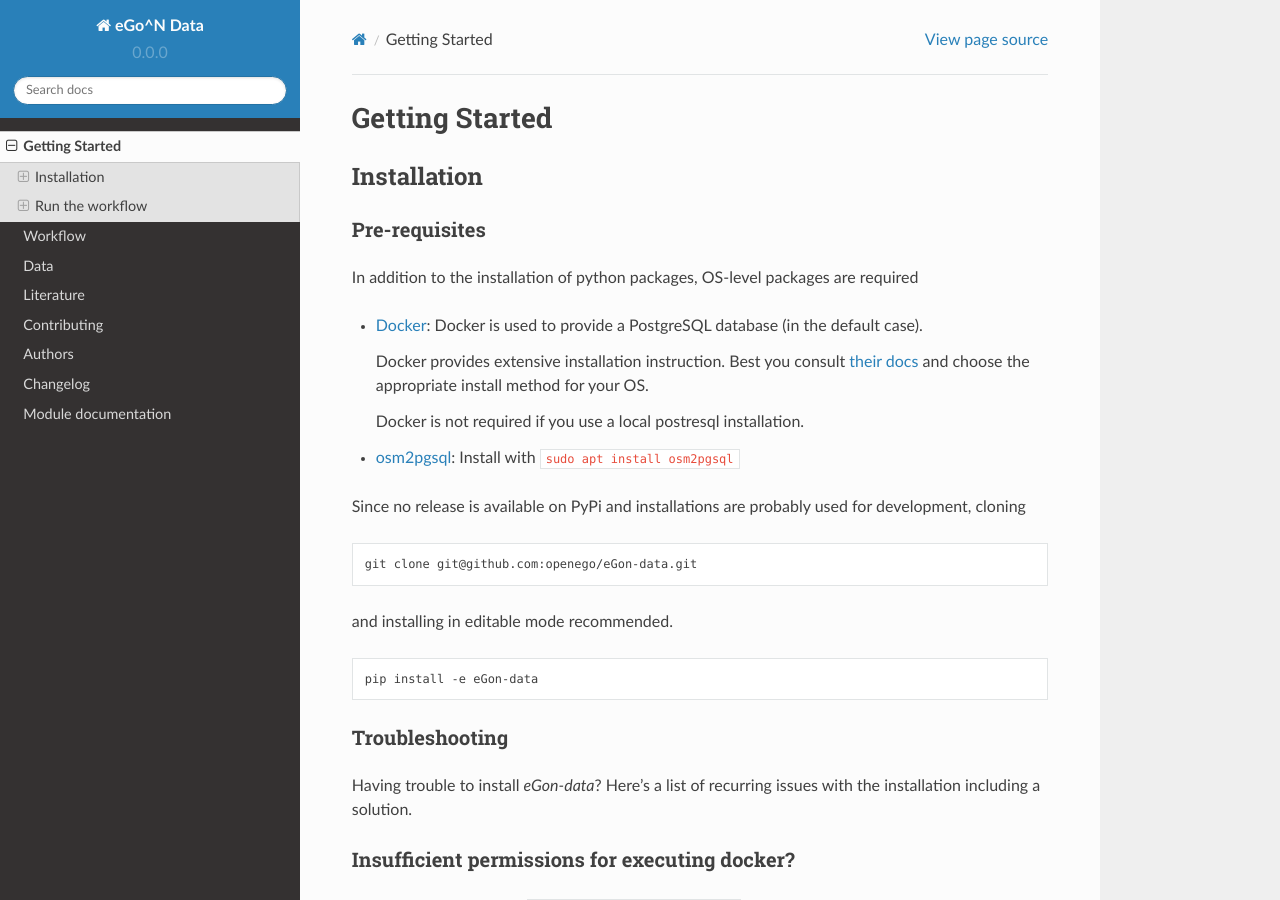
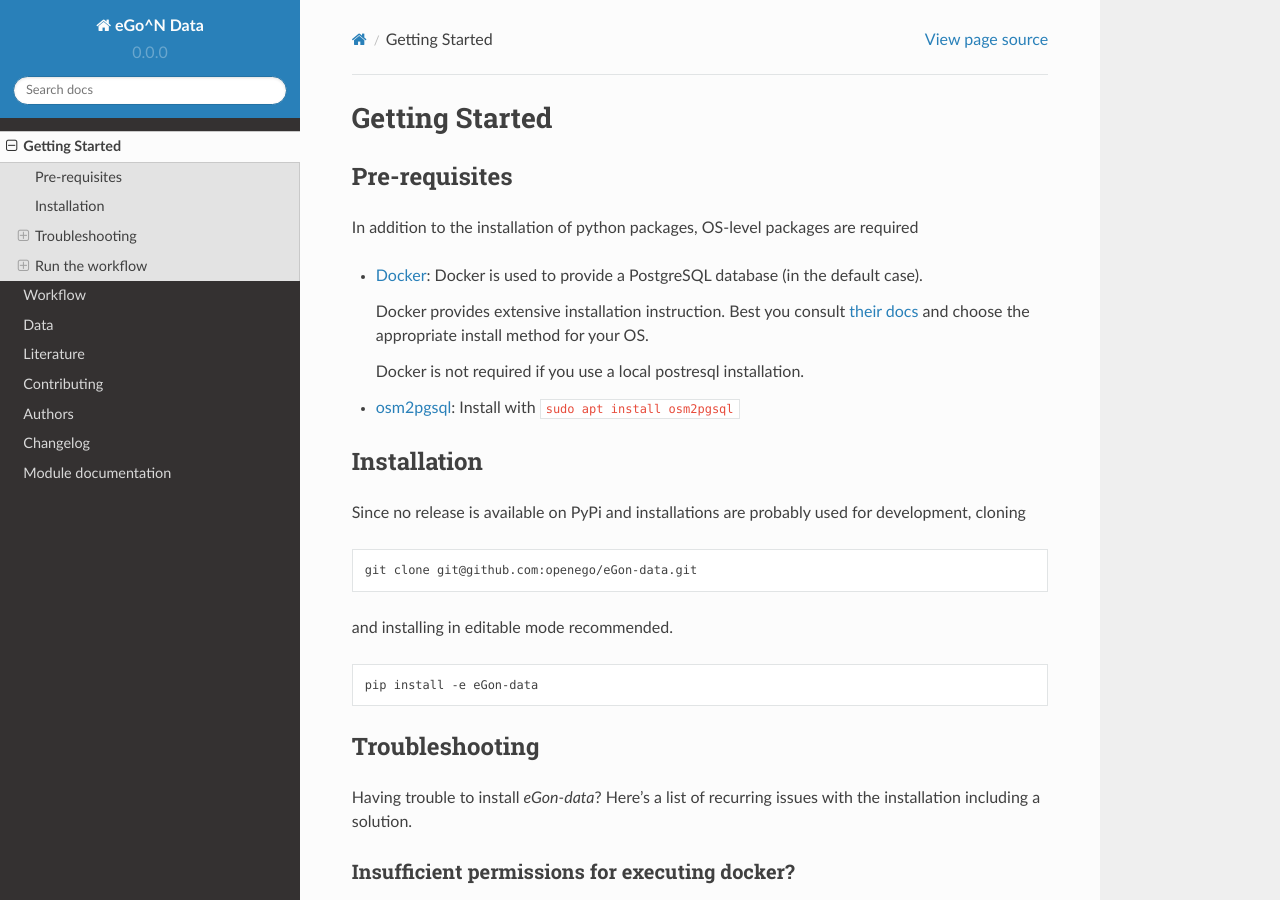
Before and after one commit to openego/eGon-data, a Sphinx documentation site: the page built from docs/getting_started.rst, in a window 1280 px wide and 900 px high. Built offline with Sphinx 7.4.7 and the Read the Docs theme 2.0.0, drawn with Linux system fonts in a browser that asks for light colours; some of the changed lines change nothing that is shown.

Commit message:
Re-adjust sections and heading levels

```diff
--- a/docs/getting_started.rst
+++ b/docs/getting_started.rst
@@ -2,11 +2,8 @@
 Getting Started
 ***************
 
-Installation
-============
-
 Pre-requisites
---------------
+==============
 
 In addition to the installation of python packages, OS-level packages are
 required
@@ -22,6 +19,8 @@ required
 * `osm2pgsql <https://osm2pgsql.org/>`_: Install with :code:`sudo apt install
   osm2pgsql`
 
+Installation
+============
 
 Since no release is available on PyPi and installations are probably used for development, cloning
 
@@ -36,7 +35,7 @@ and installing in editable mode recommended.
    pip install -e eGon-data
 
 Troubleshooting
----------------
+===============
 
 Having trouble to install `eGon-data`? Here's a list of recurring issues with
 the installation including a solution.
```
